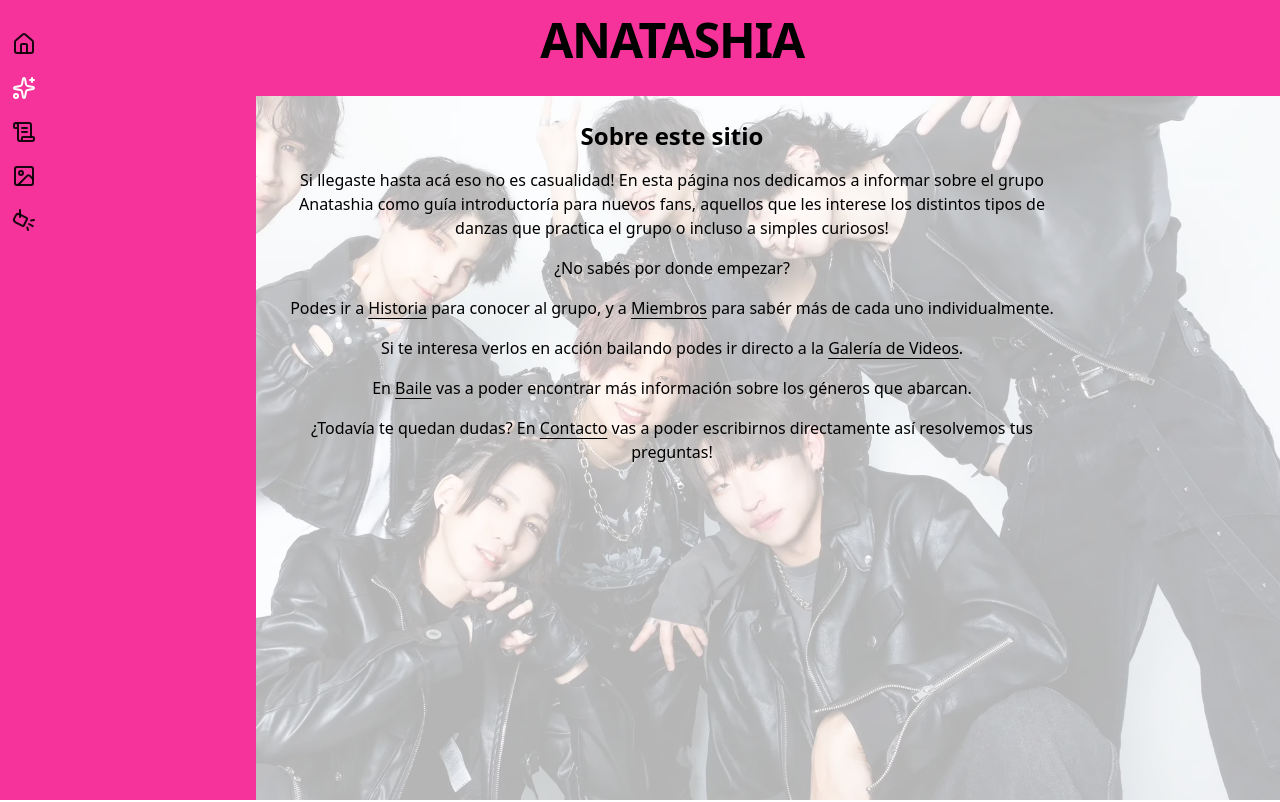
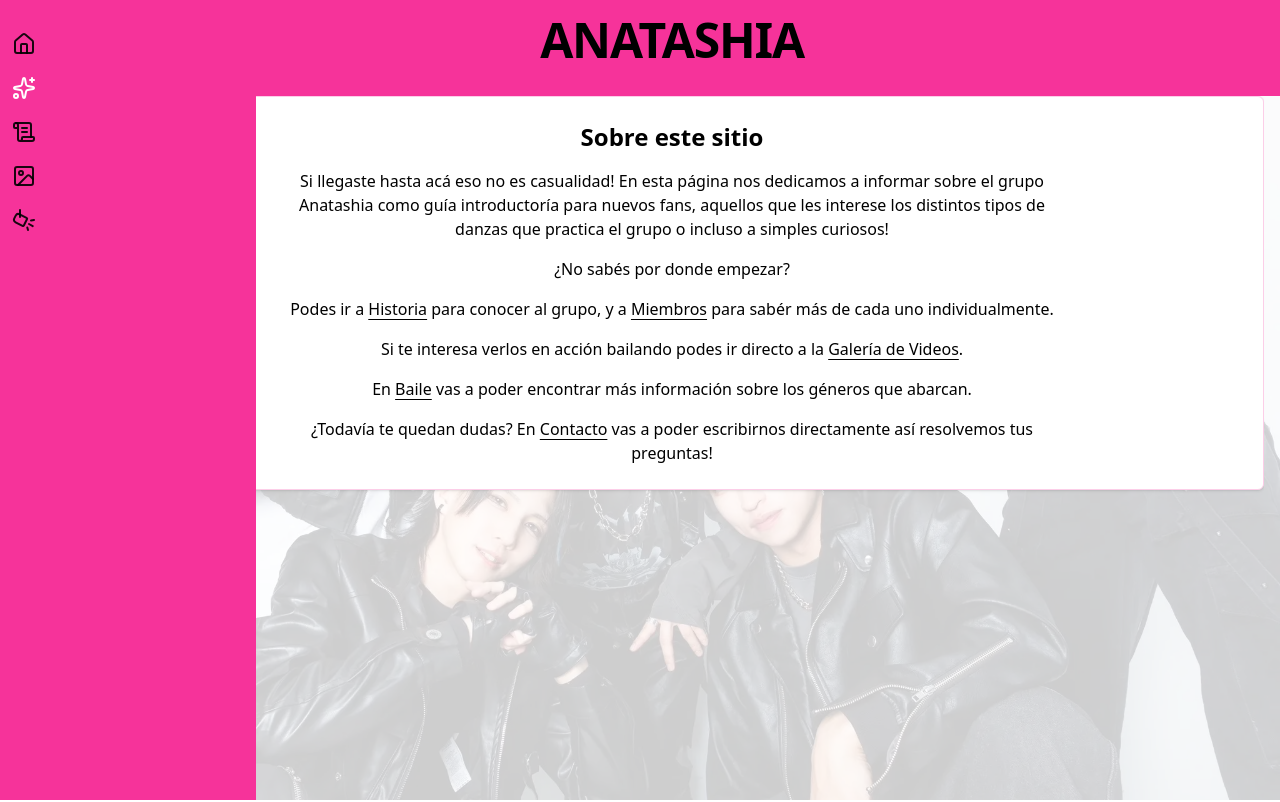
Before and after one commit to faery-cam/herrera_camila_tp2, a React (Vite) app: page /herrera_camila_tp2/info in a window 1280 px wide. Shown: the top 802 px of the page. Built offline with nearby package versions, Linux system fonts and the light colour scheme.

Commit message:
[STYLE] se agregaron cajitas contenedoras para mejor legibilidad

```diff
--- a/src/App.jsx
+++ b/src/App.jsx
@@ -22,7 +22,7 @@ export default function App() {
       <main className="flex-1 px-4 md:pl-20 md:pr-4 pb-8">
 
         <div className="relative w-full h-screen overflow-hidden">
-              <div className="fixed inset-0 bg-cover bg-no-repeat -z-10 bg-position-[center_20%] pointer-events-none " style={{ backgroundImage: `url(${getAsset('assets/img/antsa.webp')})`, opacity:0.3 }} />
+              <div className="fixed inset-0 bg-cover bg-no-repeat -z-10 bg-position-[center_20%] pointer-events-none " style={{ backgroundImage: `url(${getAsset('assets/img/antsa.webp')})`, opacity:0.2 }} />
         <Routes>
           <Route path="/" element={<Home />} />
           <Route path="/info" element={<Info />} />
--- a/src/pages/AboutDev.jsx
+++ b/src/pages/AboutDev.jsx
@@ -8,7 +8,7 @@ export default function AboutDev() {
 
     return (
         <>
-            <div className="p-6 flex flex-col items-center text-center gap-4">
+            <div className="p-6 flex flex-col items-center text-center gap-4 bg-white border border-pink-200 rounded-md shadow-sm">
                 <h2 className="text-2xl font-bold">Sobre nosotros</h2>
 
                 <p className="max-w-3xl text-black-100">
--- a/src/pages/Baile.jsx
+++ b/src/pages/Baile.jsx
@@ -8,10 +8,10 @@ export default function Baile() {
 
     return (
         <>
-            <section className="max-w-3xl mx-auto bg-white/20 backdrop-blur-md rounded-lg p-6 flex flex-col items-center text-center gap-4">
+            <section className="p-6 flex flex-col items-center text-center gap-4 bg-white border border-pink-200 rounded-md shadow-sm">
                 <h2 className="text-2xl font-bold">Baile</h2>
 
-                <p>El breakdance o breaking (bboying) es una danza que forma parte de la cultura del hip hop, junto con el grafiti, rap y djing. Este elemento nace en las comunidades afroamericanas de los pueblos azules neoyorquinos como Bronx y Brooklyn, en Estados Unidos, en la década de 1970.
+                <p >El breakdance o breaking (bboying) es una danza que forma parte de la cultura del hip hop, junto con el grafiti, rap y djing. Este elemento nace en las comunidades afroamericanas de los pueblos azules neoyorquinos como Bronx y Brooklyn, en Estados Unidos, en la década de 1970.
                 </p>
                 <p>
                     Pictograma deportivo del breaking
--- a/src/pages/Historia.jsx
+++ b/src/pages/Historia.jsx
@@ -9,7 +9,7 @@ export default function Historia() {
 
     return (
         <>
-            <section className="max-w-3xl mx-auto bg-white/20 backdrop-blur-md rounded-lg p-6 flex flex-col items-center text-center gap-4">
+            <section className="p-6 flex flex-col items-center text-center gap-4 bg-white border border-pink-200 rounded-md shadow-sm">
                 <h2 className="text-2xl font-bold">Historia del grupo</h2>
 
                 <p>ANATASHIA es un grupo de danza japonés de cinco miembros. Están representados por METEORA st.</p>
--- a/src/pages/Info.jsx
+++ b/src/pages/Info.jsx
@@ -12,7 +12,7 @@ export default function Info() {
 
     return (
         <>
-            <section className="p-6 flex flex-col items-center text-center gap-4">
+            <section className="p-6 flex flex-col items-center text-center gap-4 bg-white border border-pink-200 rounded-md shadow-sm">
                 <h2 className="text-2xl font-bold">Sobre este sitio</h2>
 
                 <p className={pClass}>Si llegaste hasta acá eso no es casualidad! En esta página nos dedicamos a informar sobre el grupo Anatashia como guía introductoría para nuevos fans, aquellos que les interese los distintos tipos de danzas que practica el grupo o incluso a simples curiosos!</p>
```
